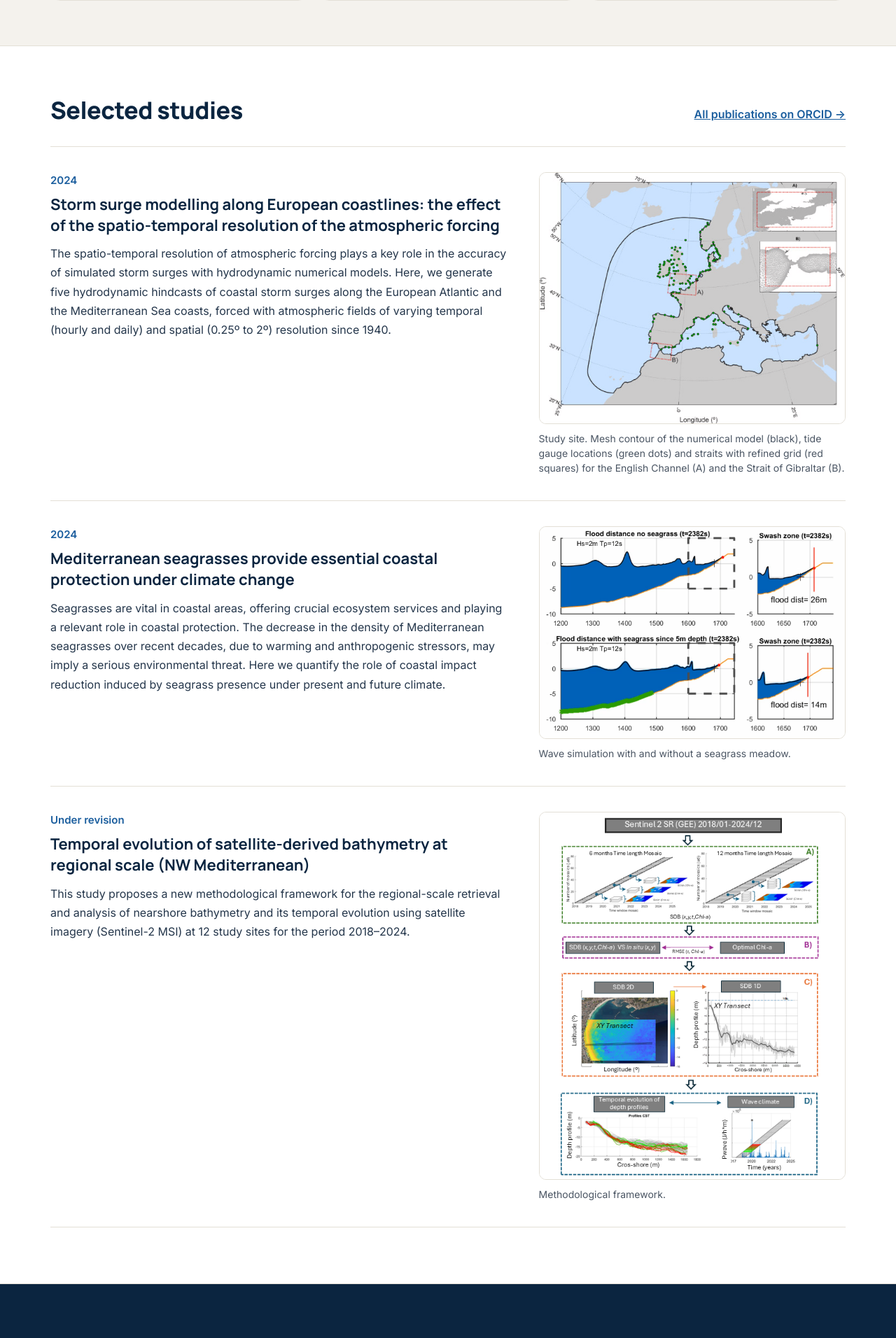
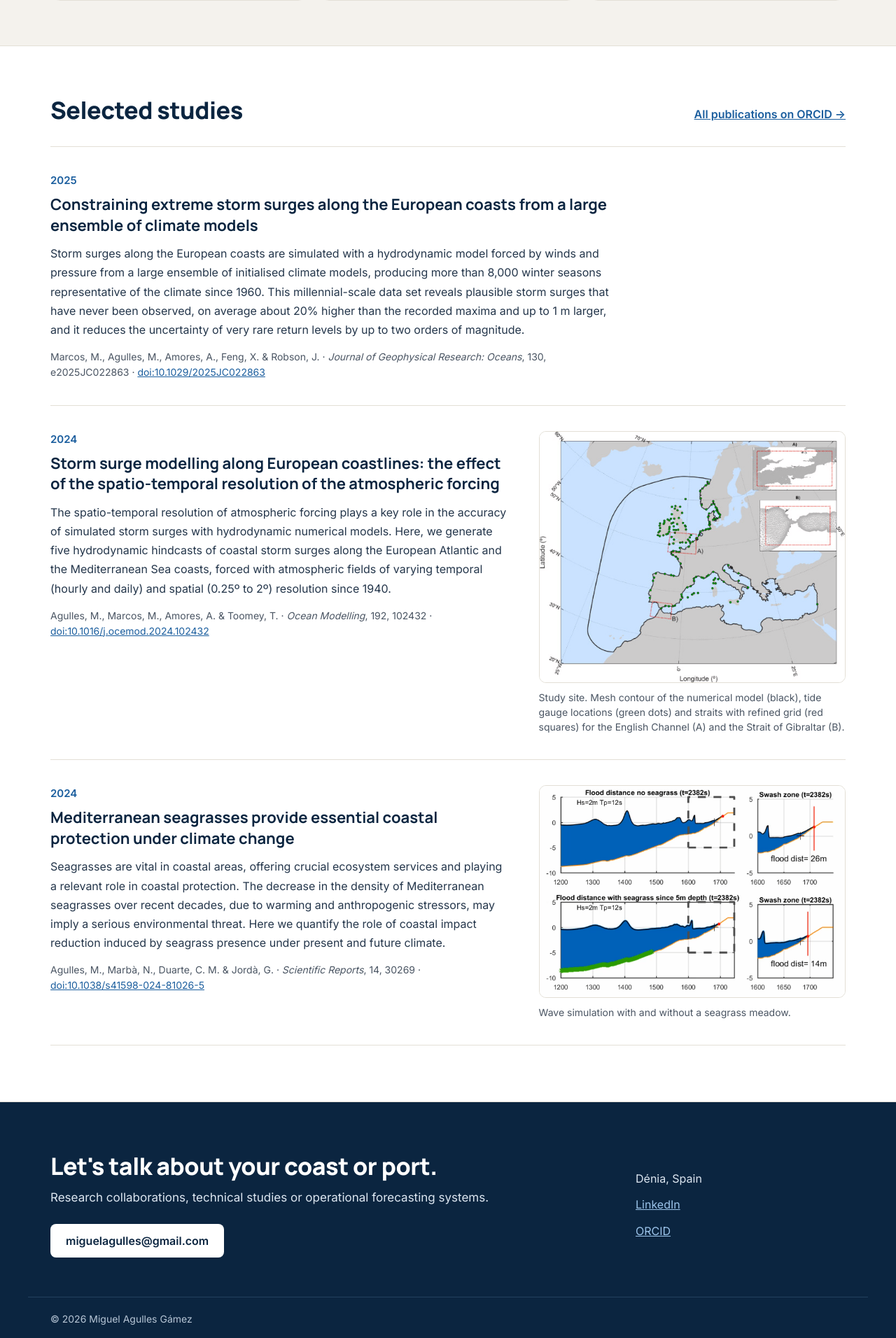
Before and after one commit to magulles/magulles.github.io, a Jekyll site: the page built from research.md, in a window 1280 px wide. Shown: the part 659-2571 px from the top of the page at 70% size. Built offline with Jekyll 4.4.1, drawn with Linux system fonts in a browser that asks for light colours.

Commit message:
Research: replace under-revision study with JGR Oceans 2025 paper and add journal and DOI to all studies
Co-Authored-By: Claude Opus 5.5 <noreply@anthropic.com>
Claude-Session: https://claude.ai/code/session_01PzMaffRr6QGj6ACvz4YfoR

```diff
--- a/assets/style.css
+++ b/assets/style.css
@@ -347,6 +347,9 @@ h1, h2, h3 {
 .study h3 { font-size: 22px; font-weight: 700; line-height: 1.35; margin-bottom: 12px; }
 .study p { margin: 0; font-size: 16px; line-height: 1.7; color: var(--ink); }
 .study figure { margin: 0; }
+.study .cite { margin-top: 14px; font-size: 14px; line-height: 1.55; color: var(--muted); }
+.study--nofig { grid-template-columns: minmax(0, 1fr); }
+.study--nofig > div { max-width: 820px; }
 .study figure img { width: 100%; border-radius: 10px; border: 1px solid var(--line); background: var(--white); }
 .study figcaption { margin-top: 10px; font-size: 14px; line-height: 1.5; color: var(--muted); }
 @media (max-width: 860px) {
--- a/research.md
+++ b/research.md
@@ -40,11 +40,21 @@ description: >-
       <a href="{{ site.orcid }}">All publications on ORCID →</a>
     </div>
 
+    <article class="study study--nofig">
+      <div>
+        <span class="pub-year">2025</span>
+        <h3>Constraining extreme storm surges along the European coasts from a large ensemble of climate models</h3>
+        <p>Storm surges along the European coasts are simulated with a hydrodynamic model forced by winds and pressure from a large ensemble of initialised climate models, producing more than 8,000 winter seasons representative of the climate since 1960. This millennial-scale data set reveals plausible storm surges that have never been observed, on average about 20% higher than the recorded maxima and up to 1 m larger, and it reduces the uncertainty of very rare return levels by up to two orders of magnitude.</p>
+        <p class="cite">Marcos, M., Agulles, M., Amores, A., Feng, X. &amp; Robson, J. · <em>Journal of Geophysical Research: Oceans</em>, 130, e2025JC022863 · <a href="https://doi.org/10.1029/2025JC022863">doi:10.1029/2025JC022863</a></p>
+      </div>
+    </article>
+
     <article class="study">
       <div>
         <span class="pub-year">2024</span>
         <h3>Storm surge modelling along European coastlines: the effect of the spatio-temporal resolution of the atmospheric forcing</h3>
         <p>The spatio-temporal resolution of atmospheric forcing plays a key role in the accuracy of simulated storm surges with hydrodynamic numerical models. Here, we generate five hydrodynamic hindcasts of coastal storm surges along the European Atlantic and the Mediterranean Sea coasts, forced with atmospheric fields of varying temporal (hourly and daily) and spatial (0.25º to 2º) resolution since 1940.</p>
+        <p class="cite">Agulles, M., Marcos, M., Amores, A. &amp; Toomey, T. · <em>Ocean Modelling</em>, 192, 102432 · <a href="https://doi.org/10.1016/j.ocemod.2024.102432">doi:10.1016/j.ocemod.2024.102432</a></p>
       </div>
       <figure>
         <img src="{{ '/assets/research/fig_1_research.png' | relative_url }}" alt="Numerical model mesh along European coasts with tide gauge locations and refined straits" loading="lazy">
@@ -57,6 +67,7 @@ description: >-
         <span class="pub-year">2024</span>
         <h3>Mediterranean seagrasses provide essential coastal protection under climate change</h3>
         <p>Seagrasses are vital in coastal areas, offering crucial ecosystem services and playing a relevant role in coastal protection. The decrease in the density of Mediterranean seagrasses over recent decades, due to warming and anthropogenic stressors, may imply a serious environmental threat. Here we quantify the role of coastal impact reduction induced by seagrass presence under present and future climate.</p>
+        <p class="cite">Agulles, M., Marbà, N., Duarte, C. M. &amp; Jordà, G. · <em>Scientific Reports</em>, 14, 30269 · <a href="https://doi.org/10.1038/s41598-024-81026-5">doi:10.1038/s41598-024-81026-5</a></p>
       </div>
       <figure>
         <img src="{{ '/assets/research/fig_2_research.png' | relative_url }}" alt="Wave simulation with and without a seagrass meadow" loading="lazy">
@@ -64,17 +75,6 @@ description: >-
       </figure>
     </article>
 
-    <article class="study">
-      <div>
-        <span class="pub-year">Under revision</span>
-        <h3>Temporal evolution of satellite-derived bathymetry at regional scale (NW Mediterranean)</h3>
-        <p>This study proposes a new methodological framework for the regional-scale retrieval and analysis of nearshore bathymetry and its temporal evolution using satellite imagery (Sentinel-2 MSI) at 12 study sites for the period 2018–2024.</p>
-      </div>
-      <figure>
-        <img src="{{ '/assets/research/methodology.png' | relative_url }}" alt="Methodological framework for satellite-derived bathymetry" loading="lazy">
-        <figcaption>Methodological framework.</figcaption>
-      </figure>
-    </article>
 
   </div>
 </section>
```
Also changed, not shown: index.md (+1 -1 lines).
